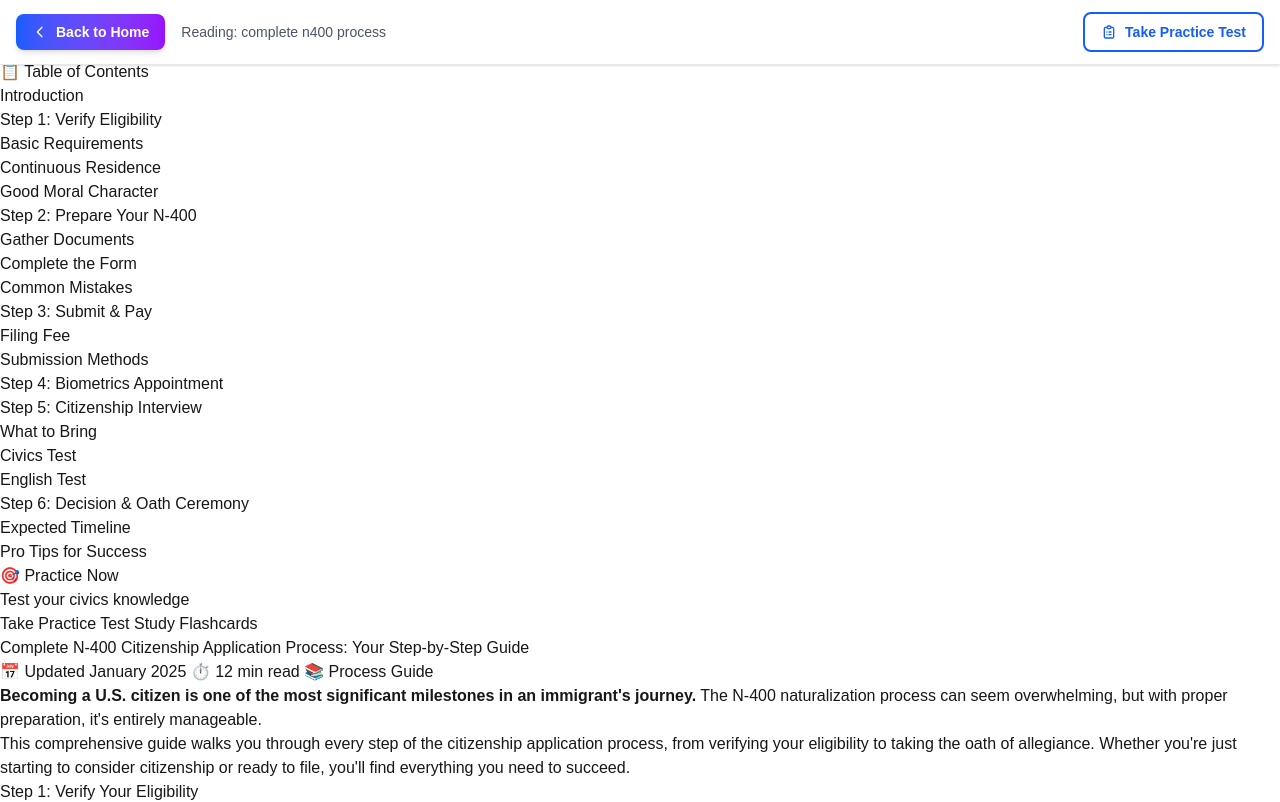
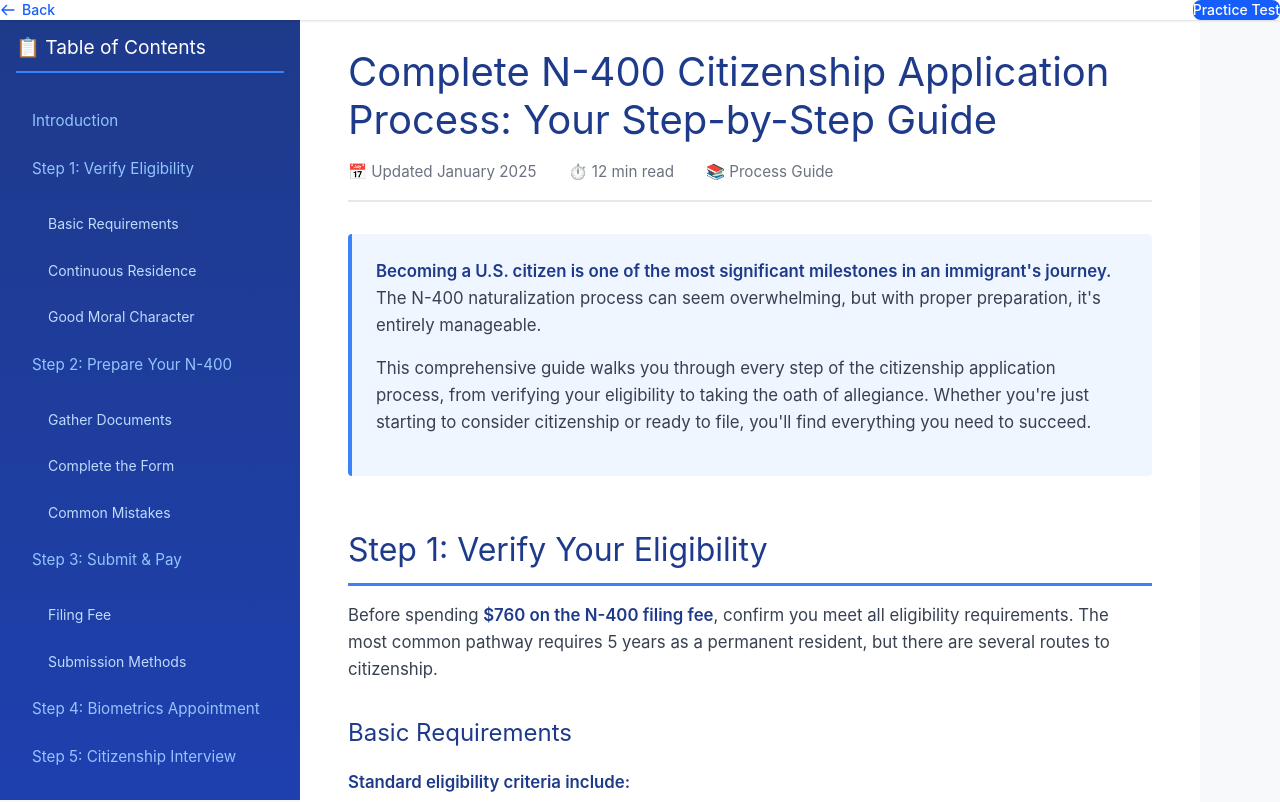
Before and after one commit to himanshu-vats/citizenship-test, a Next.js app: page /blog-simple/complete-n400-process in a window 1280 px wide. Shown: the top 802 px of the page. Built offline with nearby package versions, Linux system fonts and the light colour scheme.

Commit message:
simple blog style added

```diff
--- a/app/blog-simple/[slug]/page.jsx
+++ b/app/blog-simple/[slug]/page.jsx
@@ -51,10 +51,18 @@ export default async function ArticlePage({ params }) {
     notFound();
   }
 
-  // Remove the original <html>, <head>, and <body> tags since we're embedding this
-  // Keep only the content inside <body>
+  // Extract styles from <head> and content from <body>
+  const styleMatch = htmlContent.match(/<style[^>]*>([\s\S]*?)<\/style>/i);
+  const styles = styleMatch ? styleMatch[0] : '';
+
+  const scriptMatch = htmlContent.match(/<script[^>]*>([\s\S]*?)<\/script>/i);
+  const script = scriptMatch ? scriptMatch[0] : '';
+
   const bodyMatch = htmlContent.match(/<body[^>]*>([\s\S]*)<\/body>/i);
   const bodyContent = bodyMatch ? bodyMatch[1] : htmlContent;
 
-  return <ArticleWrapper htmlContent={bodyContent} slug={slug} />;
+  // Combine styles, body content, and scripts
+  const fullContent = `${styles}\n${bodyContent}\n${script}`;
+
+  return <ArticleWrapper htmlContent={fullContent} slug={slug} />;
 }
--- a/components/ArticleWrapper.jsx
+++ b/components/ArticleWrapper.jsx
@@ -13,23 +13,13 @@ export default function ArticleWrapper({ htmlContent, slug }) {
     setMounted(true);
   }, []);
 
-  // Apply theme to article content
-  useEffect(() => {
-    if (!mounted) return;
-
-    const isDark = theme === 'dark' || (theme === 'system' && window.matchMedia('(prefers-color-scheme: dark)').matches);
-
-    if (isDark) {
-      document.documentElement.classList.add('dark');
-    } else {
-      document.documentElement.classList.remove('dark');
-    }
-  }, [theme, mounted]);
+  // Force light/dark mode based on user's choice
+  const isDark = mounted && (theme === 'dark' || (theme === 'system' && window.matchMedia('(prefers-color-scheme: dark)').matches));
 
   if (!mounted) {
     return (
-      <div className="min-h-screen bg-white dark:bg-slate-900">
-        <div className="animate-pulse text-gray-400 dark:text-slate-500 text-center py-12">
+      <div className="min-h-screen bg-white">
+        <div className="animate-pulse text-gray-400 text-center py-12">
           Loading article...
         </div>
       </div>
@@ -38,39 +28,85 @@ export default function ArticleWrapper({ htmlContent, slug }) {
 
   return (
     <div className="relative">
-      {/* Back Navigation Bar - Floating on top */}
-      <div className="fixed top-0 left-0 right-0 z-50 bg-white/95 dark:bg-slate-900/95 backdrop-blur-sm border-b border-gray-200 dark:border-slate-700 shadow-sm">
-        <div className="max-w-7xl mx-auto px-4 py-3 flex items-center gap-4">
+      {/* Minimal Top Navigation */}
+      <div className="fixed top-0 left-0 right-0 z-50 bg-white shadow-sm">
+        <div className="max-w-7xl mx-auto px-6 py-2.5 flex items-center justify-between">
           <button
             onClick={() => router.push('/')}
-            className="inline-flex items-center gap-2 px-4 py-2 rounded-lg bg-gradient-to-r from-blue-600 to-purple-600 hover:from-blue-700 hover:to-purple-700 text-white font-semibold text-sm shadow-md hover:shadow-lg transition-all"
+            className="inline-flex items-center gap-1.5 text-blue-600 hover:text-blue-700 font-medium text-sm transition-colors"
           >
             <svg className="w-4 h-4" fill="none" stroke="currentColor" viewBox="0 0 24 24">
-              <path strokeLinecap="round" strokeLinejoin="round" strokeWidth={2} d="M15 19l-7-7 7-7" />
+              <path strokeLinecap="round" strokeLinejoin="round" strokeWidth={2} d="M10 19l-7-7m0 0l7-7m-7 7h18" />
             </svg>
-            Back to Home
+            Back
           </button>
-
-          <div className="flex-1 text-sm text-gray-600 dark:text-gray-400 truncate">
-            Reading: {slug.replace(/-/g, ' ')}
-          </div>
 
           <a
             href="/"
-            className="hidden sm:inline-flex items-center gap-2 px-4 py-2 rounded-lg border-2 border-blue-600 dark:border-blue-500 text-blue-600 dark:text-blue-400 font-semibold text-sm hover:bg-blue-50 dark:hover:bg-blue-900/20 transition-all"
+            className="inline-flex items-center gap-1.5 px-4 py-1.5 bg-blue-600 hover:bg-blue-700 text-white text-sm font-medium rounded-lg transition-colors"
           >
-            <svg className="w-4 h-4" fill="none" stroke="currentColor" viewBox="0 0 24 24">
-              <path strokeLinecap="round" strokeLinejoin="round" strokeWidth={2} d="M9 5H7a2 2 0 00-2 2v12a2 2 0 002 2h10a2 2 0 002-2V7a2 2 0 00-2-2h-2M9 5a2 2 0 002 2h2a2 2 0 002-2M9 5a2 2 0 012-2h2a2 2 0 012 2m-3 7h3m-3 4h3m-6-4h.01M9 16h.01" />
-            </svg>
-            Take Practice Test
+            Practice Test
           </a>
         </div>
       </div>
 
+      {/* Override article's dark mode styles */}
+      <style jsx global>{`
+        /* Force light mode styles */
+        ${!isDark ? `
+          body, .container, .article-container {
+            background: #f8f9fa !important;
+            color: #333 !important;
+          }
+          .sidebar {
+            background: linear-gradient(180deg, #1e3a8a 0%, #1e40af 100%) !important;
+            color: white !important;
+          }
+          .content {
+            background: white !important;
+            color: #333 !important;
+          }
+          .content h1, .content h2, .content h3 {
+            color: #1e3a8a !important;
+          }
+          .content p, .content li {
+            color: #374151 !important;
+          }
+          .meta {
+            border-bottom-color: #e5e7eb !important;
+          }
+          .intro {
+            background: #eff6ff !important;
+            color: #4b5563 !important;
+          }
+        ` : `
+          /* Dark mode styles */
+          body, .container, .article-container {
+            background: #0f172a !important;
+            color: #e2e8f0 !important;
+          }
+          .sidebar {
+            background: linear-gradient(180deg, #1e3a8a 0%, #1e293b 100%) !important;
+          }
+          .content {
+            background: #0f172a !important;
+          }
+          .content h1, .content h2, .content h3 {
+            color: #93c5fd !important;
+          }
+          .content p, .content li {
+            color: #cbd5e1 !important;
+          }
+          .intro {
+            background: #1e3a8a20 !important;
+            color: #cbd5e1 !important;
+          }
+        `}
+      `}</style>
+
       {/* Article Content */}
       <div
-        className="pt-16"
-        style={{ paddingTop: '60px' }}
+        className="pt-12"
         dangerouslySetInnerHTML={{ __html: htmlContent }}
       />
     </div>
```
Also changed, not shown: screenshots/navigation sidebar misex with main content.png (added).
